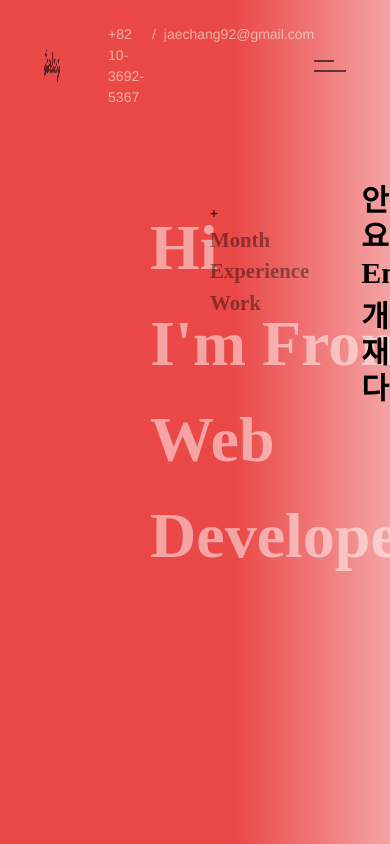
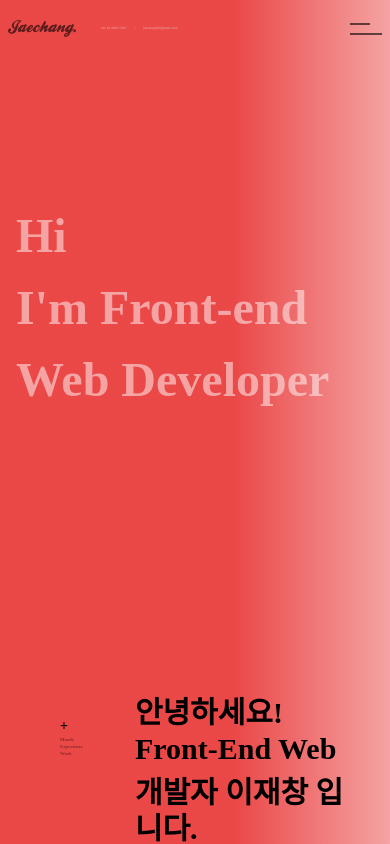
Before and after one commit to jaechang1502/Portfolio, a Vue app: page / in a window 390 px wide. Built offline with nearby package versions, Linux system fonts and the light colour scheme; a web font is replaced by a local one; what vue-number-animation would draw is missing.

Commit message:
tailwind mobile setting...""

```diff
--- a/index.html
+++ b/index.html
@@ -2,9 +2,8 @@
 <html lang="en">
   <head>
     <meta charset="UTF-8" />
-    <link rel="icon" type="image/svg+xml" href="/vite.svg" />
     <meta name="viewport" content="width=device-width, initial-scale=1.0" />
-    <title>Vite + Vue</title>
+    <title>이재창 ∙ Lee Jaechang ∙ Front Web Development</title>
   </head>
   <body>
     <div id="app"></div>
--- a/src/App.vue
+++ b/src/App.vue
@@ -64,10 +64,8 @@ export default {
   methods: {
     onSwiper(swiper){
       this.$store.commit('swiper',swiper);
-      console.log(swiper,123)
     },
     onSlideChange(index){
-      console.log(index.activeIndex)
       this.$store.commit('swiperIndex',index.activeIndex)
     }
   },
--- a/src/components/AboutMe.vue
+++ b/src/components/AboutMe.vue
@@ -1,6 +1,6 @@
 <template>
-<div class="aboutmeCon p-8 grid grid-rows-3 grid-flow-col gap-4">
-    <div class="row-span-3 p-5 m-2 font-bold">
+<div class="aboutmeCon p-8 grid grid-rows-3 grid-flow-col gap-4 sm:p-1 sm:gap-1">
+    <div class="row-span-3 p-5 m-2 font-bold sm:p-1 sm:m-1">
         <div class="flex">
             <div  class="working"><number v-if="$store.state.swiperindex == 1" :from="0" :to="11" :duration="2"></number></div>
             <div>+</div>
@@ -8,14 +8,14 @@
 
         <div class="subtext">Month<br/>Experience<br/>Work</div>
     </div>
-    <div class="font-bold text-3xl col-span-2 p-2">
+    <div class="font-bold text-3xl col-span-2 p-2 sm:text-xl sm:p-1">
         <div>안녕하세요! Front-End Web</div>
-        <div class="mt-2">개발자 이재창 입니다.</div>
+        <div class="mt-2 sm:mt-1">개발자 이재창 입니다.</div>
     </div>
     <div class="row-span-2 col-span-2">
         <div class="flex p-2 between">
             <div>
-                <div class="mb-11">
+                <div class="mb-11 sm:mb-2">
                     <div class="aboutIntro mb-3">꿈에는 지름길은 없다</div>
                     <div class="aboutContent">30살에 늦은 나이로 개발을 입문하엿지만 어제보다 조금 성장하자는 목표를 가지고 노력하고 있습니다. </div>
                 </div>
--- a/src/components/ContactMe.vue
+++ b/src/components/ContactMe.vue
@@ -11,18 +11,28 @@
         </div>
         <div class="p-3 m-3"></div>
         <div>
-            <button class=" hover:bg-slate-900  text-gray-100 font-semibold py-2 px-4 border border-white-400 rounded shadow">하시고 싶은 말씀이 있으신가요?</button>
+            <button @click="googleform" class=" hover:bg-slate-900  text-gray-100 font-semibold py-2 px-4 border border-white-400 rounded shadow" type="button" data-modal-toggle="small-modal">하시고 싶은 말씀이 있으신가요?</button>
         </div>
+        <modal v-if="$store.state.modal"></modal>
     </div>
-
-
 
 </div>
 </template>
 
 <script>
+    import modal from '../views/modal.vue'
 export default {
-
+    components:{
+     modal
+    },
+    methods:{
+        modaltrue(){
+            this.$store.commit('modalOpen',!this.$store.state.modal)
+        },
+        googleform(){
+            window.open('https://forms.gle/gmz3p43qNixxX9w7A',"_blank","width=500, height=700")
+        }
+    }
 }
 </script>
 
--- a/src/css/style.css
+++ b/src/css/style.css
@@ -31,6 +31,24 @@
     color: beige;
   }
 
+   @media  (max-width: 576px) {
+      .header_con{
+        padding: 0.5rem 0.5rem;
+        justify-content: space-between;
+      }
+      .header_left a{
+        width:20%;
+      }
+      .header_img{
+        height: 10%;
+      }
+      .header_left nav{
+        margin-left:1rem;
+        font-size: 0.2rem;
+      }
+    }
+
+
   /* IntroHome */
   .Intro{
     background: rgb(247,3,3);
@@ -47,6 +65,24 @@
     left: 150px;
     top: 200px;
     color: rgba(255,255, 255, 0.5);
+  }
+  @media only screen and (max-width: 576px) {
+    .Intro{
+      background: rgb(247,3,3);
+      font-size: 3rem;
+      justify-content: center;
+      position: absolute;
+      top:0;
+      left: 0;
+      width: 100%;
+      height: 100%;
+    }
+    .HomeText{
+      position: relative;
+      left: 16px;
+      top: 200px;
+      color: rgba(255,255, 255, 0.5);
+    }
   }
 
   /* rightMenu */
@@ -102,6 +138,32 @@
      color: rgba(0,0,0, 0.5);
      font-size: 1.5rem;
   }
+  @media only screen and (max-width: 576px) {
+    .aboutmeCon{
+      position: relative;
+      top:10px;
+      left: 0px;
+    }
+    .aboutmeCon .subtext{
+      opacity: 0.4;
+      font-weight: 0.2rem;
+      font-size: 0.3rem;
+    }
+    .aboutmeCon .working{
+      font-size: 2rem;
+      font-weight:300;
+      line-height:1;
+    }
+    .aboutmeCon .subworks{
+      font-size: 0.2rem;
+      vertical-align: super;
+      font-weight: 300;
+    }
+    .aboutIntro{
+       color: rgba(0,0,0, 0.5);
+       font-size: 0.5rem;
+    }
+  }
   /*Skills*/
 
 
--- a/src/store/index.js
+++ b/src/store/index.js
@@ -7,7 +7,8 @@ const store = createStore({
       rightMenuOpen : false,
       x: 0,
       y: 0,
-      swiperindex:0
+      swiperindex:0,
+      modal:false
     }
   },
   mutations: {
@@ -25,6 +26,9 @@ const store = createStore({
     },
     swiperIndex(state,data){
       state.swiperindex=data
+    },
+    modalOpen(state,data){
+      state.modal = data
     }
   },
 
```
